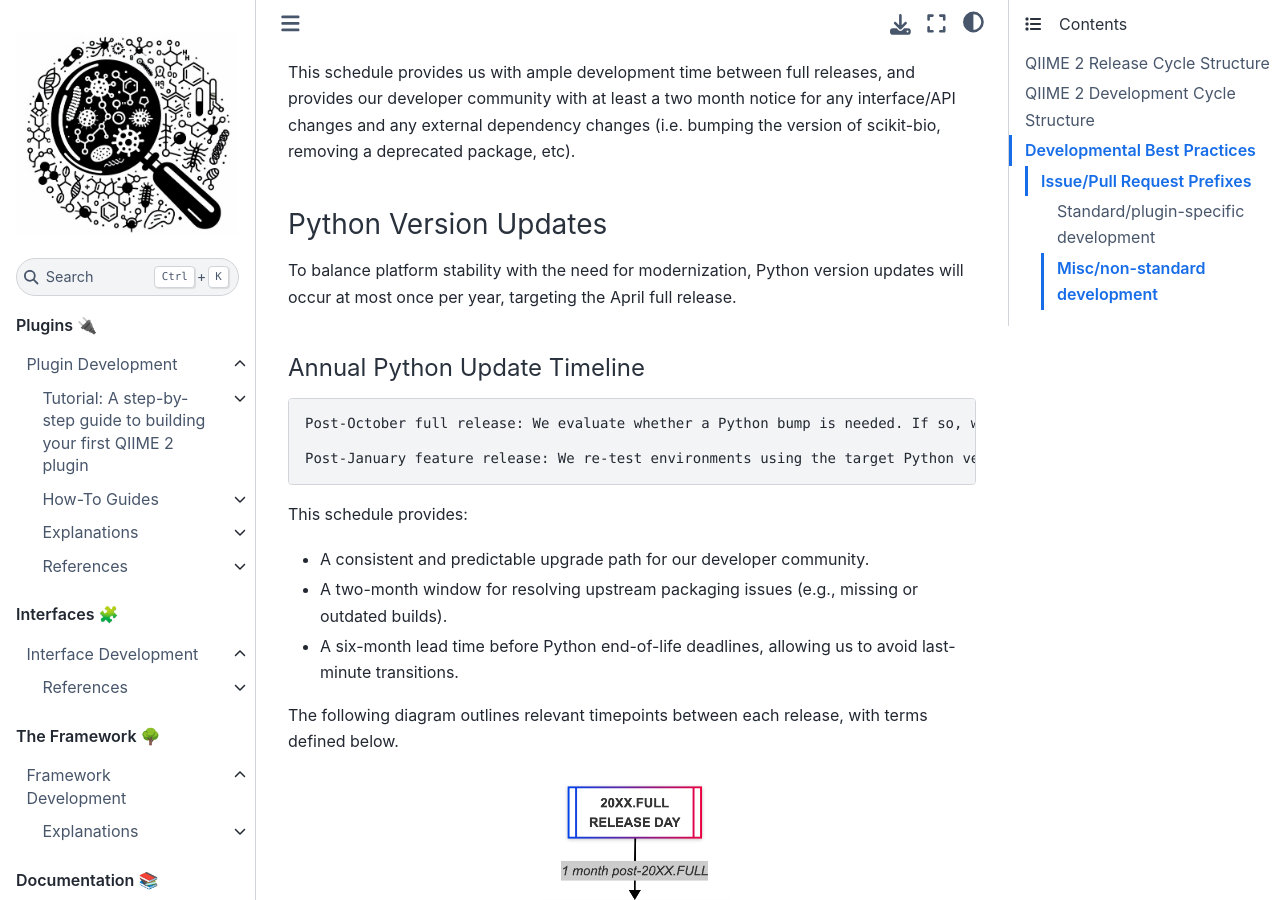
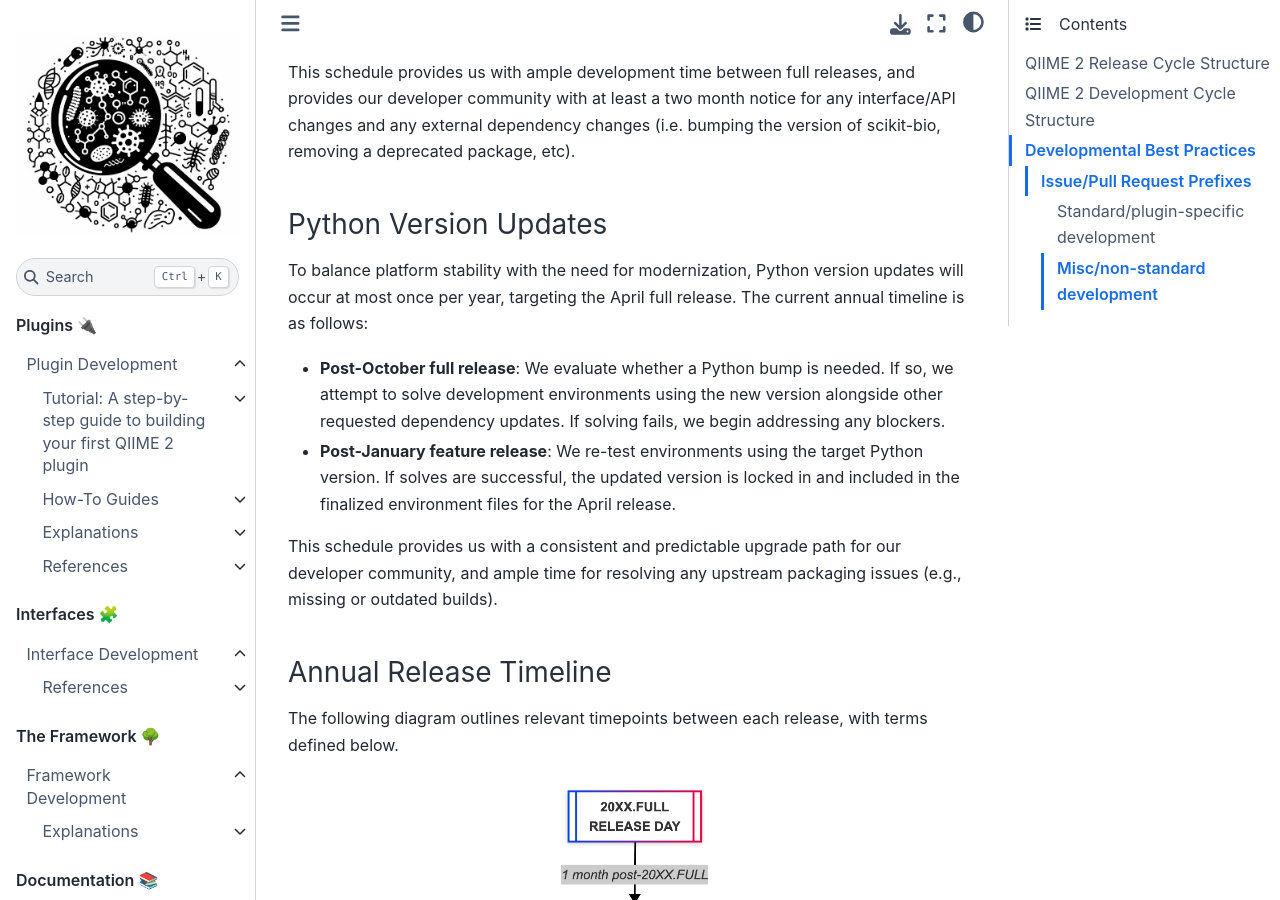
Before and after one commit to caporaso-lab/developing-with-qiime2, a Jupyter Book: the page built from book/framework/references/dev-cycle-structure.md, in a window 1280 px wide and 900 px high, scrolled down 1464 px. Built offline with Jupyter Book 1.0.4 settings and Sphinx 7.4.7 and the Sphinx Book theme 1.1.4, drawn with Linux system fonts in a browser that asks for light colours; pages that are not in the unit, such as notebooks, are missing from menus.

Commit message:
SQUASH: misc formatting tweaks

```diff
--- a/book/framework/references/dev-cycle-structure.md
+++ b/book/framework/references/dev-cycle-structure.md
@@ -32,18 +32,18 @@ This schedule provides us with ample development time between full releases, and
 ### Python Version Updates
 
 To balance platform stability with the need for modernization, Python version updates will occur at most once per year, targeting the April full release.
+The current annual timeline is as follows:
 
-#### Annual Python Update Timeline
+- **Post-October full release**: We evaluate whether a Python bump is needed.
+  If so, we attempt to solve development environments using the new version alongside other requested dependency updates.
+  If solving fails, we begin addressing any blockers.
 
-    Post-October full release: We evaluate whether a Python bump is needed. If so, we attempt to solve development environments using the new version alongside other requested dependency updates. If solving fails, we begin addressing any blockers.
+- **Post-January feature release**: We re-test environments using the target Python version.
+If solves are successful, the updated version is locked in and included in the finalized environment files for the April release.
 
-    Post-January feature release: We re-test environments using the target Python version. If solves are successful, the updated version is locked in and included in the finalized environment files for the April release.
+This schedule provides us with a consistent and predictable upgrade path for our developer community, and ample time for resolving any upstream packaging issues (e.g., missing or outdated builds).
 
-This schedule provides:
-
-  - A consistent and predictable upgrade path for our developer community.
-  - A two-month window for resolving upstream packaging issues (e.g., missing or outdated builds).
-  - A six-month lead time before Python end-of-life deadlines, allowing us to avoid last-minute transitions.
+### Annual Release Timeline
 
 The following diagram outlines relevant timepoints between each release, with terms defined below.
 
```
